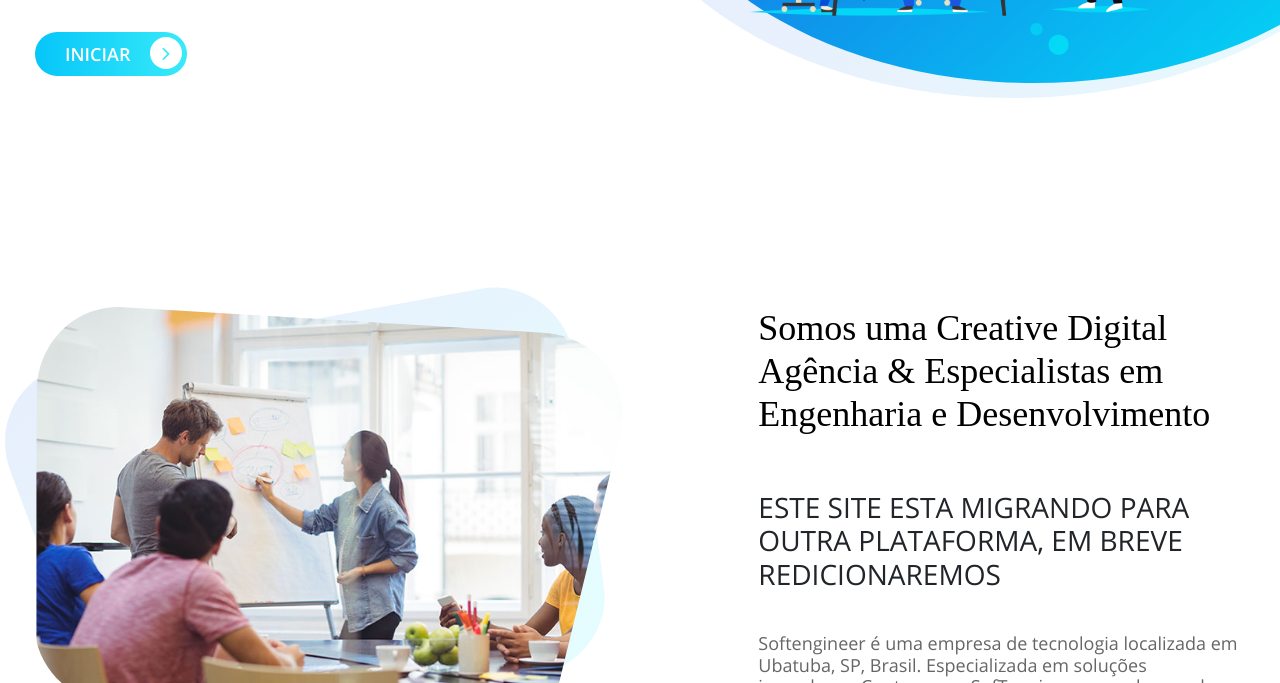
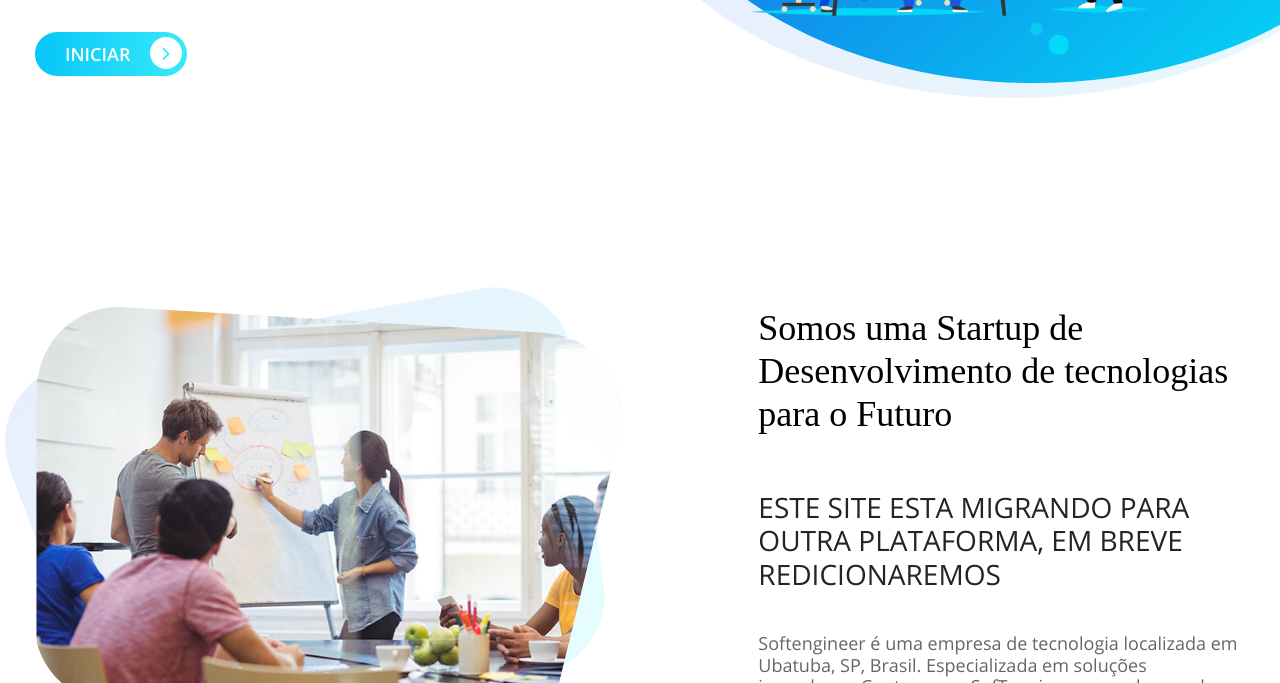
Before and after one commit to tiagojorgee/softengineer, a plain HTML site: page index.html in a window 1280 px wide. Shown: the part 417-1100 px from the top of the page. Drawn offline with Linux system fonts and the light colour scheme; a web font is replaced by a local one.

Commit message:
Atualizar o index.html

```diff
--- a/index.html
+++ b/index.html
@@ -93,7 +93,7 @@
                 </div>
             </div>
             <div class="col-md-5">
-                <h2> Somos uma Creative Digital Agência & Especialistas em Engenharia e Desenvolvimento </h2><br>
+                <h2> Somos uma Startup de Desenvolvimento de tecnologias para o Futuro </h2><br>
 <h3> ESTE SITE ESTA MIGRANDO PARA OUTRA PLATAFORMA, EM BREVE REDICIONAREMOS <h3><br>
                 <p> Softengineer é uma empresa de tecnologia localizada em Ubatuba, SP, Brasil. Especializada em soluções inovadoras, Conte com a SofTengineer para desenvolver projetos personalizados e impulsionar o seu sucesso digital. </p>
                 <p>
```
